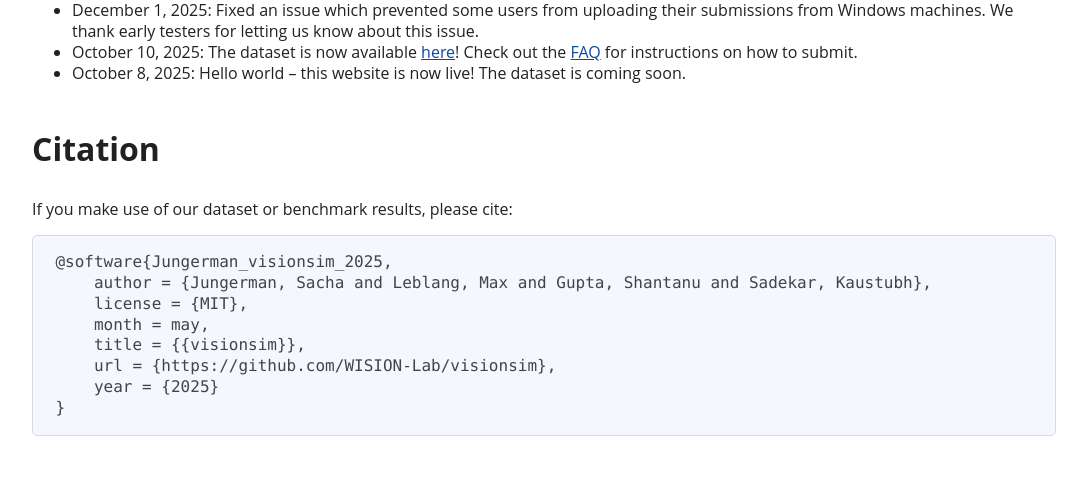
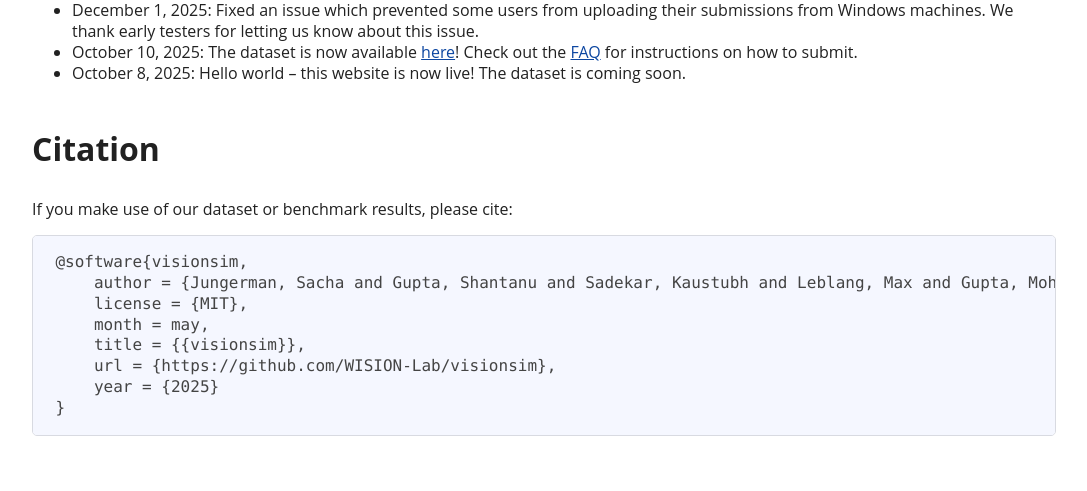
Before and after one commit to wision-lab/spcwebsite, a Django app: page / in a window 1280 px wide. Shown: the part 1151-1642 px from the top of the page, without its empty margins (96-1183 px from the left). Run offline with Django 5.2, Linux system fonts and the light colour scheme.

Commit message:
update bibtex

```diff
--- a/templates/index.html
+++ b/templates/index.html
@@ -35,8 +35,8 @@
 <h3>Citation</h3>
 {% verbatim %}
 <p>If you make use of our dataset or benchmark results, please cite:</p>
-<pre><code>@software{Jungerman_visionsim_2025,
-    author = {Jungerman, Sacha and Leblang, Max and Gupta, Shantanu and Sadekar, Kaustubh},
+<pre><code>@software{visionsim,
+    author = {Jungerman, Sacha and Gupta, Shantanu and Sadekar, Kaustubh and Leblang, Max and Gupta, Mohit},
     license = {MIT},
     month = may,
     title = {{visionsim}},
```
